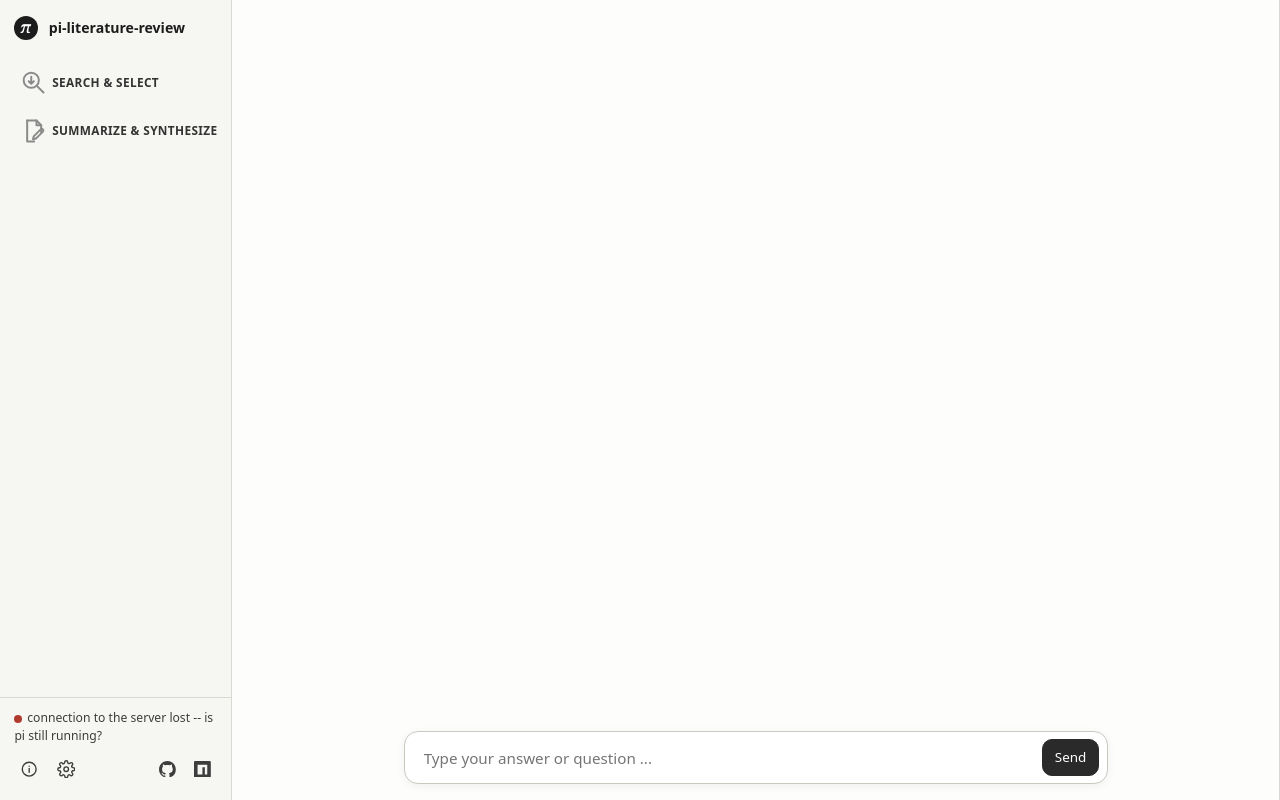
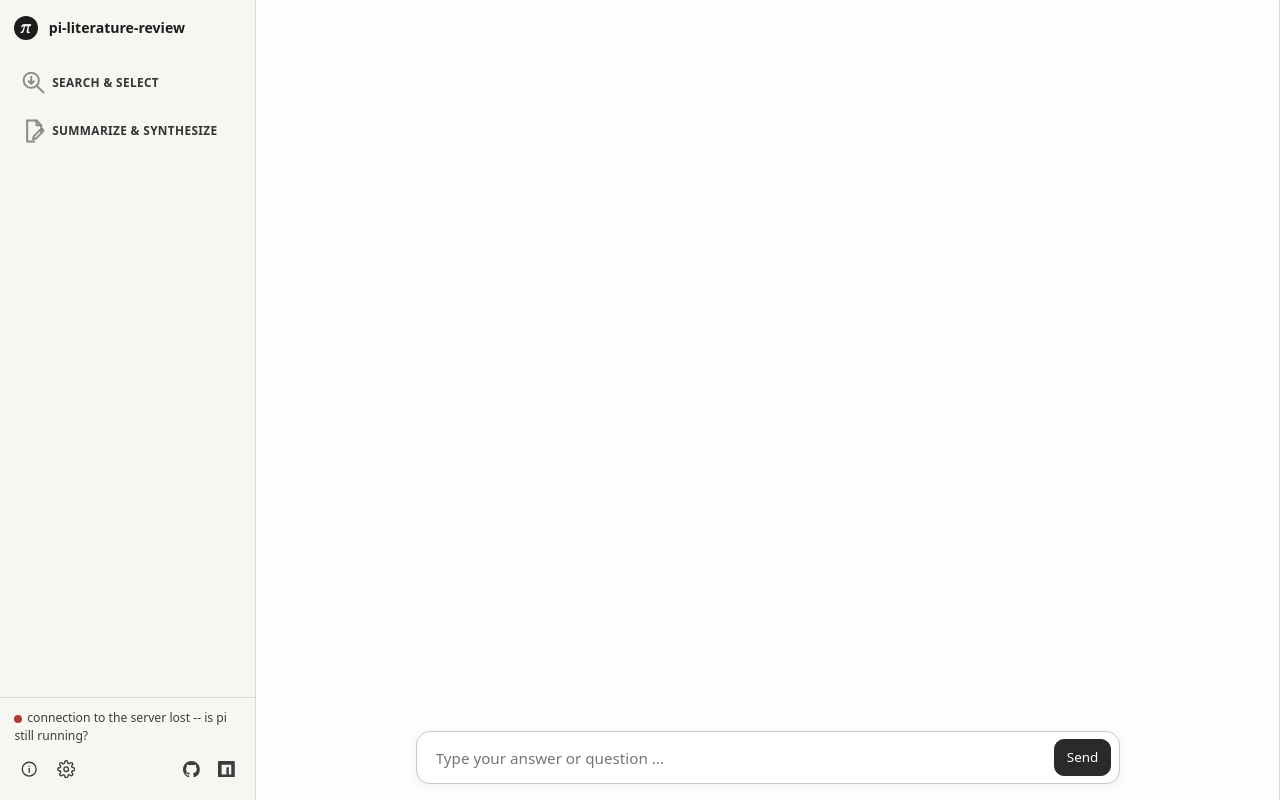
Before and after one commit to flindenberger/pi-literature-review, a website: page src/web/static/index.html in a window 1280 px wide. Drawn offline with Linux system fonts and the light colour scheme; files that its build step writes are made by us from their sources; no server answers.

Commit message:
Browser: wider rail so the stage labels fit; labels wrap instead of clipping

```diff
--- a/src/web/static/style.css
+++ b/src/web/static/style.css
@@ -25,7 +25,7 @@ button.primary:hover { background: #000000; }
 .hint.error { color: var(--red); }
 
 /* Shell: rail | chat | report panel */
-.shell { --rail-w: 14.5rem; flex: 1; display: grid; grid-template-columns: var(--rail-w) minmax(24rem, 1fr) minmax(0, 1.15fr); min-height: 0; height: 100vh; }
+.shell { --rail-w: 16rem; flex: 1; display: grid; grid-template-columns: var(--rail-w) minmax(24rem, 1fr) minmax(0, 1.15fr); min-height: 0; height: 100vh; }
 .shell.no-report { grid-template-columns: var(--rail-w) minmax(24rem, 1fr) 0; }
 .shell.no-report .report { display: none; }
 
@@ -48,7 +48,7 @@ button.primary:hover { background: #000000; }
 .stage::-webkit-details-marker { display: none; }
 .rail details.block { margin-top: 0.35rem; }
 .rail details.block > summary::before { display: none; }
-.rail details.block > summary .name { display: block; text-transform: uppercase; letter-spacing: 0.03em; font-size: 0.74rem; font-weight: 600; white-space: nowrap; }
+.rail details.block > summary .name { display: block; text-transform: uppercase; letter-spacing: 0.03em; font-size: 0.74rem; font-weight: 600; line-height: 1.25; }
 .rail .block-body { padding: 0.1rem 0 0.2rem 0.4rem; }
 .rail .block-body details.sub { margin-top: 0.15rem; margin-left: 1.2rem; }
 .stage svg.ico { width: 1.75rem; height: 1.75rem; flex: none; color: #8a8a8a; }
```
